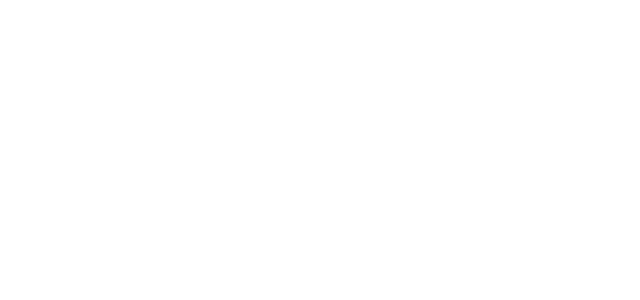
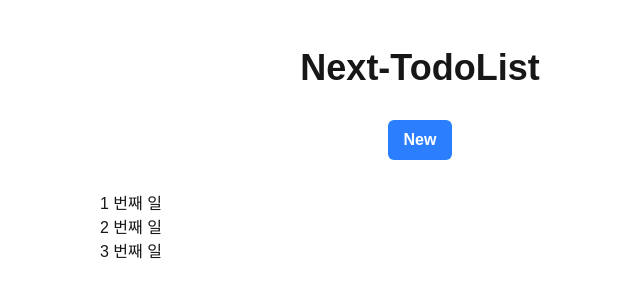
Before and after one commit to dlfhrrl12/next-todo, a Next.js app: page / in a window 1280 px wide. Shown: the top 300 px of the page, without its empty margins (220-860 px from the left). Built offline with nearby package versions, Linux system fonts and the light colour scheme.

Commit message:
feat: 메인 페이지 UI 레이아웃 구성

```diff
--- a/src/app/page.tsx
+++ b/src/app/page.tsx
@@ -1,5 +1,17 @@
-import Image from "next/image";
-
 export default function Home() {
-  return <div></div>;
+  return (
+    <div className="mx-auto max-w-2xl py-12 px-4">
+      <h1 className="text-center text-4xl font-bold">Next-TodoList</h1>
+      <div className="text-center my-8">
+        <button className="bg-blue-500 text-white font-bold py-2 px-4 rounded-md hover:bg-blue-600 transition-colors">
+          New
+        </button>
+      </div>
+      <ul>
+        <li>1 번째 일</li>
+        <li>2 번째 일</li>
+        <li>3 번째 일</li>
+      </ul>
+    </div>
+  );
 }
```
